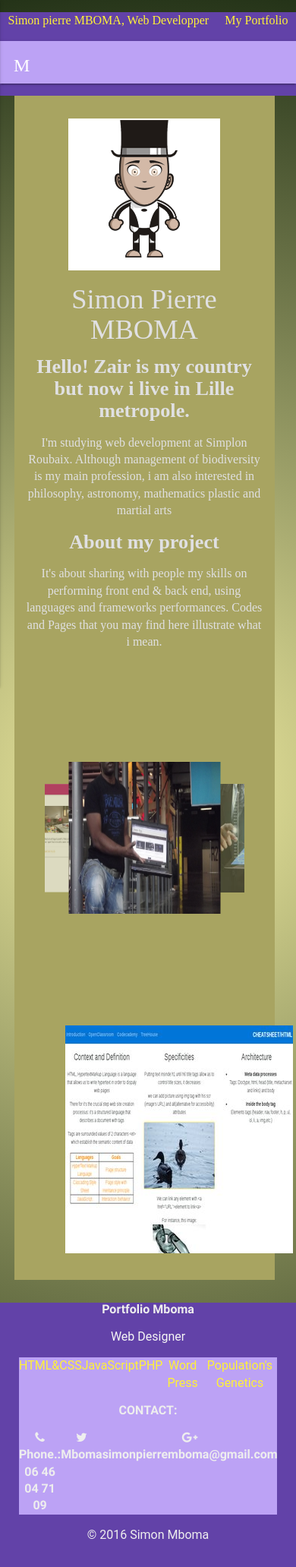
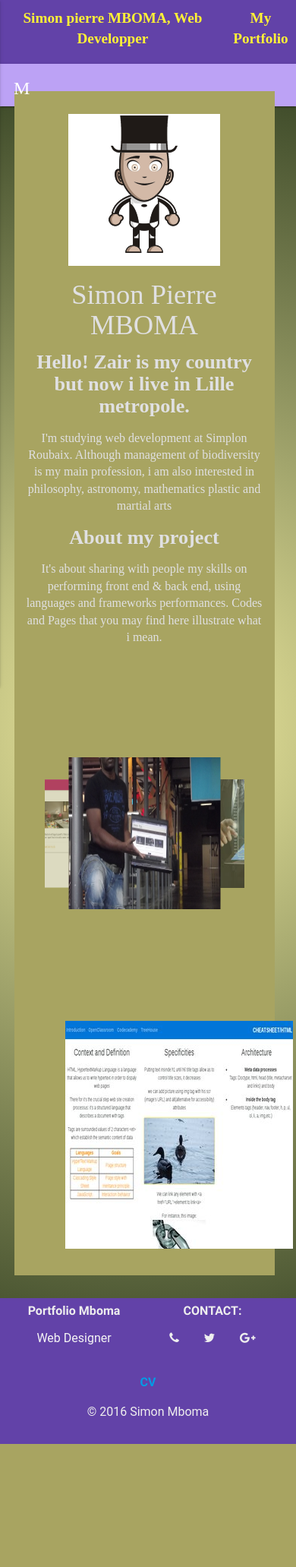
Before and after one commit to NTUMBA/portfolio_mboma_materialize, a PHP site: page /about.html in a window 390 px wide. Shown: the whole page at 76% size. After the commit the page ends 1901 px from the top, so only its background shows below. Run offline with PHP 8.4, Linux system fonts and the light colour scheme; some libraries are stand-ins or nearby versions; some web fonts are replaced; grey boxes are pictures that could not be loaded.

Commit message:
Fix header heigth, nav display and class's title size.fix footer display (grid and responsivity

```diff
--- a/about.html
+++ b/about.html
@@ -90,34 +90,33 @@
 <!--  wrap ends here============================================================-->
 <!--  footer starts here========================================================-->
 <footer>
+  <div class="row">
+    <div class="col s6">
       <h6>Portfolio Mboma</h6>
       <p class="grey-text text-lighten-4">Web Designer</p>
+    </div>
     <div class="skills-contact">
-    <ul>
+      <div class="col s6">
+        <h6>CONTACT:</h6>
+        <ul class="social">
+          <li><a class="grey-text text-lighten-3" href="tel.: 06 46 04 71 09"><i class="fa fa-phone" aria-hidden="true"></i></a></li>
+          <li><a class="grey-text text-lighten-3" href="https://mobile.twitter.com/cityzenmboma5"><i class="fa fa-twitter" aria-hidden="true"></i></a></li>
+          <li><a class="grey-text text-lighten-3" href="https://gmail.com/simonpierremboma@gmail.com"><i class="fa fa-google-plus" aria-hidden="true"></i></a></li>
+        </ul>
+      </div>
+    </div>
+  </div>
+  <a href="cv.html" class="hide-on-med-and-up">CV</a>
+  <ul class="hide-on-med-and-down">
     <li>HTML&amp;CSS</li>
     <li>JavaScript</li>
     <li>PHP</li>
     <li>Word Press</li>
     <li>Population's Genetics</li>
   </ul>
-    <h6>CONTACT:</h6>
-    <ul>
-      <li><a class="grey-text text-lighten-3" href="tel.: 06 46 04 71 09"><i class="fa fa-phone" aria-hidden="true"></i>
-        Phone.: 06 46 04 71 09</a>
-      </li>
-      <li><a class="grey-text text-lighten-3" href="https://mobile.twitter.com/cityzenmboma5"><i class="fa fa-twitter" aria-hidden="true"></i>
-        Mboma</a>
-      </li>
-      <li><a class="grey-text text-lighten-3" href="https://gmail.com/simonpierremboma@gmail.com"><i class="fa fa-google-plus" aria-hidden="true"></i>
-        simonpierremboma@gmail.com</a>
-      </li>
-    </ul>
-  </div>
   <p>&copy; 2016 Simon Mboma</p>
 </footer>
-
 <!-- footer ends here=======================================================-->
-
     <script src="https://ajax.googleapis.com/ajax/libs/jquery/2.1.4/jquery.min.js"></script>
     <script src="https://www.atlasestateagents.co.uk/javascript/tether.min.js"></script>
     <script src="https://code.jquery.com/jquery-1.12.0.min.js"></script>
--- a/css/main.css
+++ b/css/main.css
@@ -101,9 +101,9 @@
   color: #eee;
 }
 header{
-  height: 110px;
-  margin-top: 0;
-  padding-top: 0;
+  height: 136px;
+  margin-top: -16px;
+  padding-top: 8px;
 
 }
 header, footer{
@@ -112,7 +112,9 @@
 header, footer{
 padding-bottom: 15px;
 }
+nav{
 
+}
 nav,.skills-contact{
 background-color: #BCA2F5;
 }
@@ -144,6 +146,10 @@
 }
 article,.title{
   font-family: Helvetica monospace sans sherif;
+}
+.title{
+  font-weight: bold;
+  font-size: 1.2em;
 }
 .section_index{
      margin: 0 -30px -20px -40px;
```
Also changed, not shown: index.html (+15 -15 lines). Lines whose indentation alone changed are shown as unchanged.
